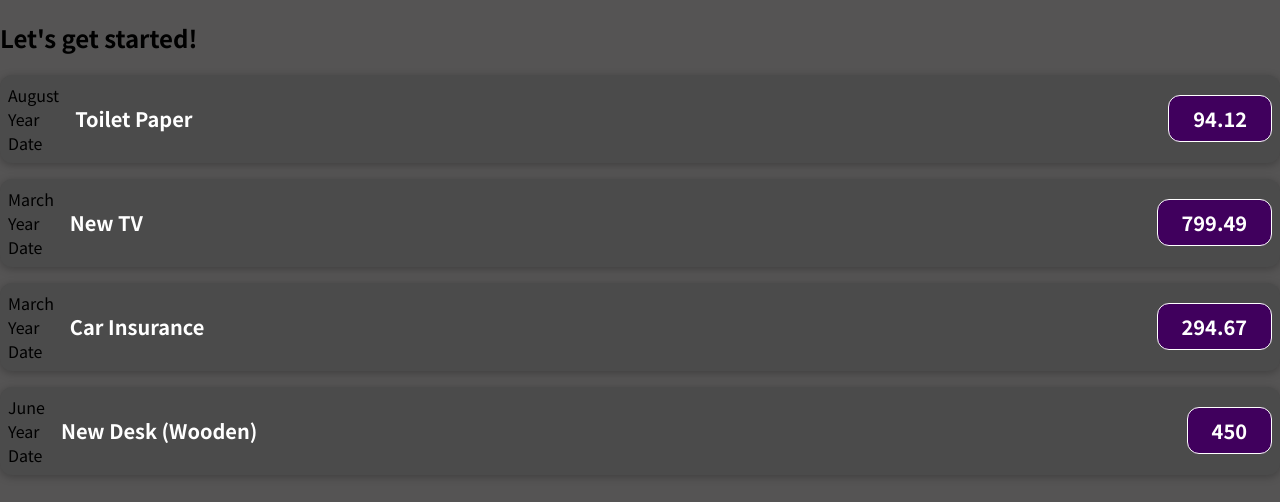
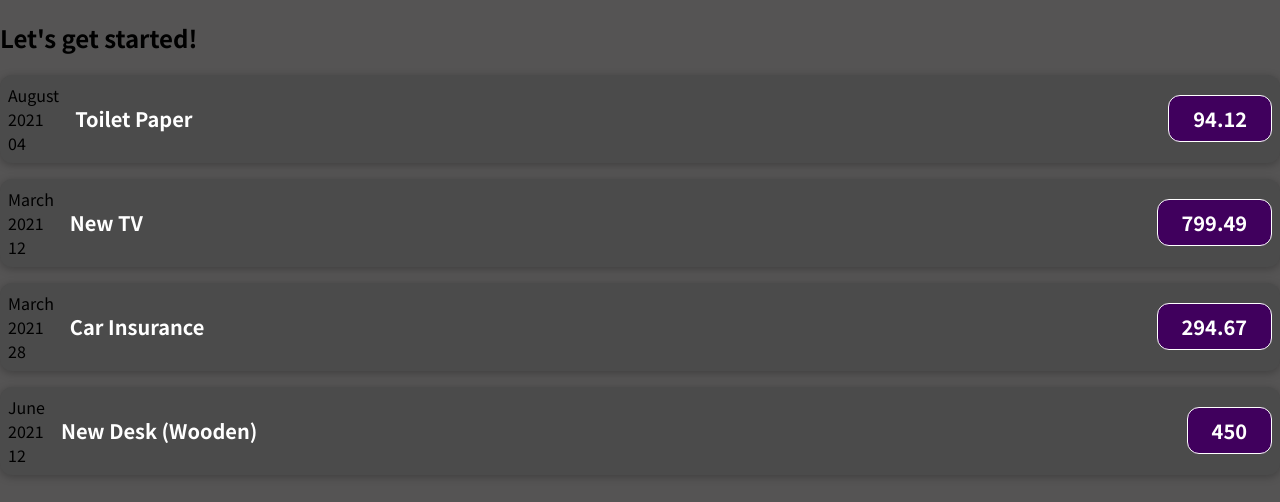
Before and after one commit to nalendro16/React-Project, a JavaScript app: page / in a window 1280 px wide. Shown: the top 502 px of the page. Built offline with nearby package versions, Linux system fonts and the light colour scheme.

Commit message:
js date built-in function

```diff
--- a/src/App.js
+++ b/src/App.js
@@ -6,7 +6,7 @@
       id: 'e1',
       title: 'Toilet Paper',
       amount: 94.12,
-      date: new Date(2020, 7, 14),
+      date: new Date(2021, 7, 4),
     },
     { id: 'e2', title: 'New TV', amount: 799.49, date: new Date(2021, 2, 12) },
     {
--- a/src/components/ExpenseItem.js
+++ b/src/components/ExpenseItem.js
@@ -1,16 +1,19 @@
 import './ExpenseItem.css'
 
 function ExpenseItem(props) {
-  const expnDate = props.date
+  const day = props.date.toLocaleString('en-US', { day: '2-digit' })
+  const month = props.date.toLocaleString('en-US', { month: 'long' })
+  const year = props.date.getFullYear()
+
   const expnTitle = props.title
   const expAmount = props.amount
 
   return (
     <div className="expense-item">
       <div>
-        <div>{props.date.toLocaleString('en-US', { month: 'long' })}</div>
-        <div>Year</div>
-        <div>Date</div>
+        <div>{month}</div>
+        <div>{year}</div>
+        <div>{day}</div>
       </div>
       <div className="expense-item__description">
         <h2>{expnTitle}</h2>
```
Also changed, not shown: 1 other file (tests, documents, lock files or other folders).
